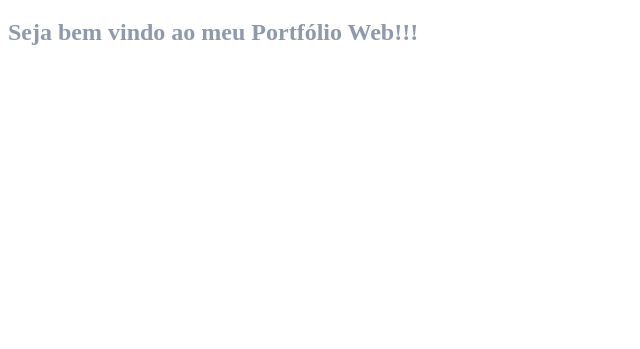
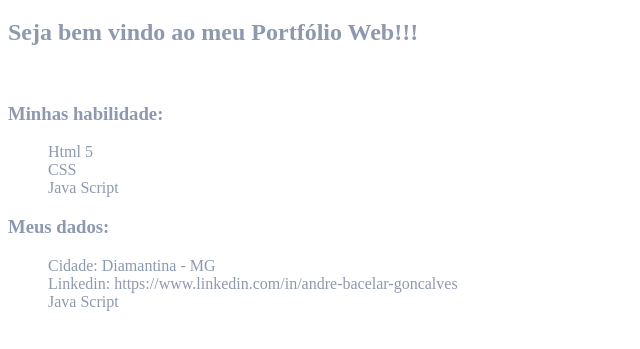
Before and after one commit to Andrebgsi/andrebgsi.github.io, a plain HTML site: page index.html in a window 1280 px wide. Shown: the part 61-410 px from the top of the page, without its empty margins (0-640 px from the left). Drawn offline with Linux system fonts and the light colour scheme.

Commit message:
Inicio do index

```diff
--- a/index.html
+++ b/index.html
@@ -10,6 +10,20 @@
     <div style="color:#8D99AE;">
         <h1>Olá, Sou o André Bacelar Gonçalves!</h1>
         <h2>Seja bem vindo ao meu Portfólio Web!!!</h2>
+        <br>
+        <h3>Minhas habilidade:</h3>
+            <ul>
+                <il>Html 5</il><br>
+                <il>CSS </il><br>
+                <il>Java Script</il><br>
+            </ul>
+
+        <h3>Meus dados:</h3>
+        <ul>
+            <il>Cidade: Diamantina - MG</il><br>
+            <il>Linkedin: <a>https://www.linkedin.com/in/andre-bacelar-goncalves</a></il><br>
+            <il>Java Script</il><br>
+        </ul>
     </div>
 </body>
 </html>
```
